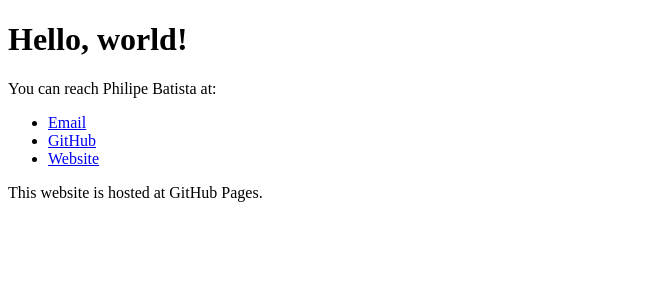
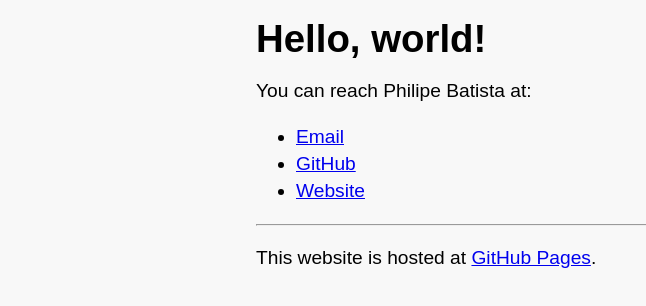
Before and after one commit to philipebatist/philipebatist.github.io, a plain HTML site: page index.html in a window 1280 px wide. Shown: the whole page, without its empty margins (0-646 px from the left). Drawn offline with Linux system fonts and the light colour scheme.

Commit message:
Updated index.html, and added styles.css

```diff
--- a/index.html
+++ b/index.html
@@ -1,7 +1,13 @@
 <!doctype html>
-<html>
+<html lang="en">
 <head>
   <meta charset="utf-8">
+  <meta name="viewport" content="width=device-width, initial-scale=1.0">
+
+  <link
+  rel="stylesheet"
+  href="styles.css">
+
   <title>Philipe Batista</title>
 </head>
 <body>
@@ -12,6 +18,9 @@
       <li><a href="https://github.com/philipebatista">GitHub</a></li>
       <li><a href="https://philipebatista.dev">Website</a></li>
     </ul>
-    <p>This website is hosted at GitHub Pages.</p>
+  <hr>
+  <footer>
+    <p>This website is hosted at <a href="https://github.com/philipebatista/philipebatista.github.io">GitHub Pages</a>.</p>
+  </footer>
 </body>
 </html>
--- /dev/null
+++ b/styles.css
@@ -0,0 +1,30 @@
+body {
+  font-size: 1.2em;
+  font-family: sans-serif;
+
+  margin: 1.2em auto;
+  max-width: 40em;
+  line-height: 1.4em;
+
+  background: rgb(248, 248, 248);
+  color: black;
+
+  font-family: sans-serif;
+
+}
+
+/*
+  Ems
+    Another way of setting the font size is with em values. The size of an em value is dynamic. When defining the font-size property, an em is equal to the size of the font that applies to the parent of the element in question. If you haven't set the font size anywhere on the page, then it is the browser default, which is often 16px. So, by default 1em = 16px, and 2em = 32px. If you set a font-size of 20px on the body element, then 1em = 20px and 2em = 40px. Note that the value 2 is essentially a multiplier of the current em size.
+
+    In order to calculate the em equivalent for any pixel value required, you can use this formula:
+      em = desired element pixel value / parent element font-size in pixels
+
+    For example, suppose the font-size of the body of the page is set to 16px. If the font-size you want is 12px, then you should specify 0.75em (because 12/16 = 0.75). Similarly, if you want a font size of 10px, then specify 0.625em (10/16 = 0.625); for 22px, specify 1.375em (22/16).
+*/
+
+@media print {
+  body {
+    max-width: none;
+  }
+}
```
Lines whose indentation alone changed are shown as unchanged.
